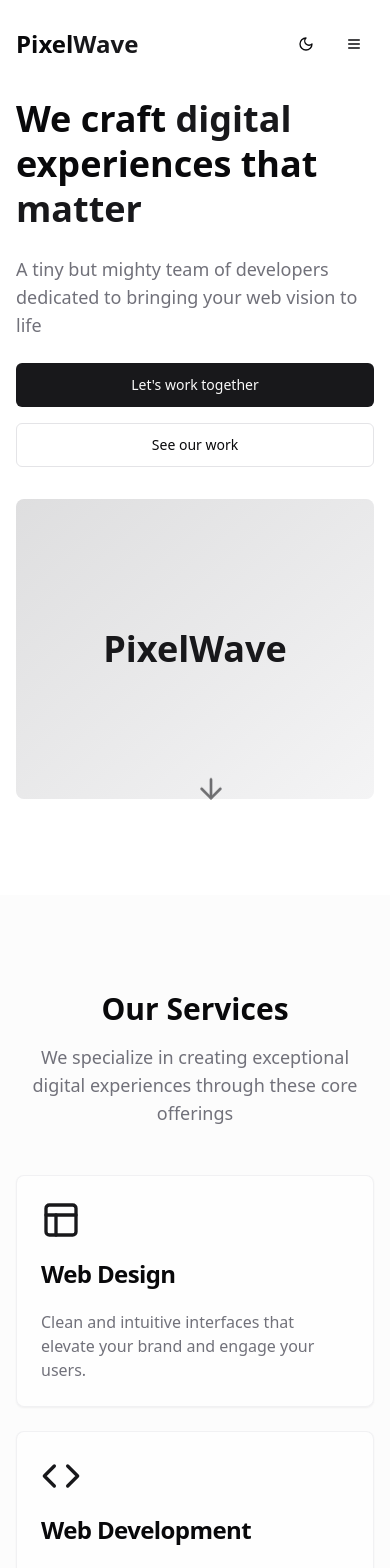
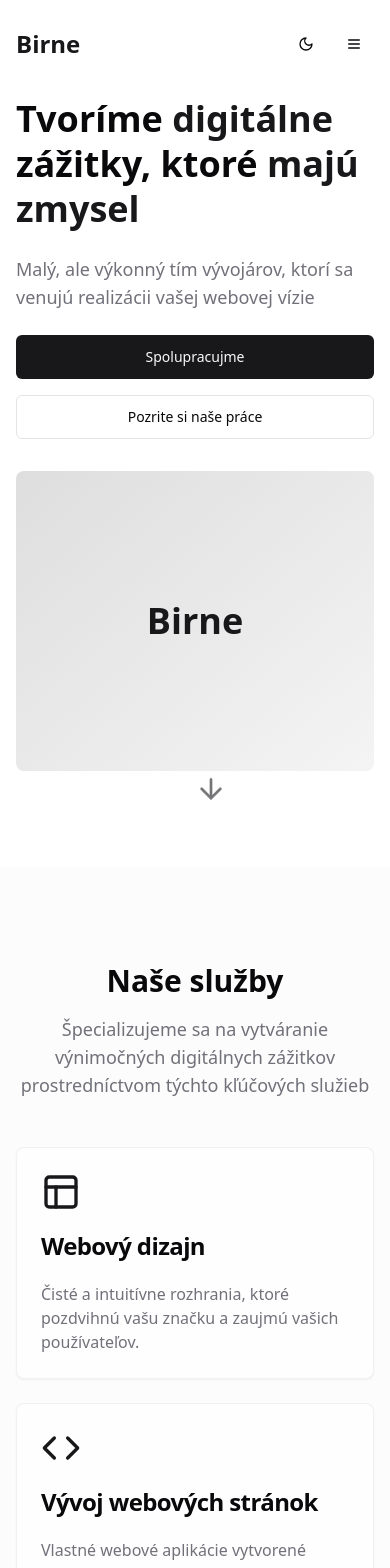
Before and after one commit to pipistrellonetopier6/cozy-scrolls, a React (Vite) app: page / in a window 390 px wide. Shown: the top 1568 px of the page. Built offline with nearby package versions, Linux system fonts and the light colour scheme.

Commit message:
Refactor: Translate to Slovak and update content
Translate the entire page to Slovak, change the agency name to "Birne", and remove the "View Project" and "View All Projects" buttons from the "Our Work" section.

```diff
--- a/src/components/Footer.tsx
+++ b/src/components/Footer.tsx
@@ -10,10 +10,10 @@ const Footer = () => {
         <div className="flex flex-col md:flex-row justify-between items-center">
           <div className="mb-6 md:mb-0">
             <a href="#home" className="text-2xl font-bold">
-              Pixel<span className="text-primary">Wave</span>
+              <span className="text-primary">Birne</span>
             </a>
             <p className="text-muted-foreground mt-2 text-sm">
-              Crafting digital experiences that matter
+              Tvoríme digitálne zážitky, ktoré majú zmysel
             </p>
           </div>
 
@@ -36,11 +36,11 @@ const Footer = () => {
         <div className="border-t border-border/50 my-8"></div>
 
         <div className="flex flex-col md:flex-row justify-between items-center text-sm text-muted-foreground">
-          <div>© {currentYear} PixelWave. All rights reserved.</div>
+          <div>© {currentYear} Birne. Všetky práva vyhradené.</div>
           <div className="flex space-x-6 mt-4 md:mt-0">
-            <a href="#" className="hover:text-primary transition-colors">Privacy</a>
-            <a href="#" className="hover:text-primary transition-colors">Terms</a>
-            <a href="#" className="hover:text-primary transition-colors">Cookie Policy</a>
+            <a href="#" className="hover:text-primary transition-colors">Súkromie</a>
+            <a href="#" className="hover:text-primary transition-colors">Podmienky</a>
+            <a href="#" className="hover:text-primary transition-colors">Cookie politika</a>
           </div>
         </div>
       </div>
--- a/src/components/Navbar.tsx
+++ b/src/components/Navbar.tsx
@@ -5,12 +5,12 @@ import ThemeToggle from "./ThemeToggle";
 import { Button } from "@/components/ui/button";
 
 const navLinks = [
-  { label: "Home", href: "#home" },
-  { label: "Services", href: "#services" },
-  { label: "About", href: "#about" },
-  { label: "Work", href: "#work" },
-  { label: "Testimonials", href: "#testimonials" },
-  { label: "Contact", href: "#contact" },
+  { label: "Domov", href: "#home" },
+  { label: "Služby", href: "#services" },
+  { label: "O nás", href: "#about" },
+  { label: "Naše práce", href: "#work" },
+  { label: "Referencie", href: "#testimonials" },
+  { label: "Kontakt", href: "#contact" },
 ];
 
 const Navbar = () => {
@@ -35,7 +35,7 @@ const Navbar = () => {
     >
       <div className="container mx-auto px-4 md:px-6 flex items-center justify-between">
         <a href="#home" className="text-2xl font-bold">
-          Pixel<span className="text-primary">Wave</span>
+          <span className="text-primary">Birne</span>
         </a>
 
         {/* Desktop Navigation */}
--- a/src/components/ThemeToggle.tsx
+++ b/src/components/ThemeToggle.tsx
@@ -38,7 +38,7 @@ const ThemeToggle = () => {
       ) : (
         <Sun className="h-5 w-5 transition-all" />
       )}
-      <span className="sr-only">Toggle theme</span>
+      <span className="sr-only">Prepnúť tému</span>
     </Button>
   );
 };
--- a/src/components/sections/About.tsx
+++ b/src/components/sections/About.tsx
@@ -5,17 +5,17 @@ const stats = [
   {
     icon: <Users className="h-8 w-8" />,
     value: "10+",
-    label: "Happy Clients"
+    label: "Spokojných klientov"
   },
   {
     icon: <Award className="h-8 w-8" />,
     value: "25+",
-    label: "Projects Completed"
+    label: "Dokončených projektov"
   },
   {
     icon: <Clock className="h-8 w-8" />,
     value: "5+",
-    label: "Years Experience"
+    label: "Rokov skúseností"
   }
 ];
 
@@ -25,12 +25,12 @@ const About = () => {
       <div className="section-container">
         <div className="grid grid-cols-1 lg:grid-cols-2 gap-12 items-center">
           <div className="space-y-6 order-2 lg:order-1 reveal">
-            <h2 className="text-3xl md:text-4xl font-bold">Small team, big impact</h2>
+            <h2 className="text-3xl md:text-4xl font-bold">Malý tím, veľký dopad</h2>
             <p className="text-muted-foreground text-lg">
-              PixelWave is a boutique web development agency founded on the belief that great websites don't require huge teams — just the right expertise and attention to detail.
+              Birne je butikovou agentúrou pre vývoj webových stránok založenou na presvedčení, že skvelé webové stránky nevyžadujú veľké tímy — len správne odborné znalosti a pozornosť k detailom.
             </p>
             <p className="text-muted-foreground">
-              Our small team of dedicated developers brings together years of experience in creating beautiful, functional, and high-performing websites. We pride ourselves on a collaborative approach that lets us understand your unique needs and deliver websites that truly represent your brand and meet your objectives.
+              Náš malý tím oddaných vývojárov spája roky skúseností s vytváraním krásnych, funkčných a vysoko výkonných webových stránok. Sme hrdí na náš spolupracujúci prístup, ktorý nám umožňuje porozumieť vašim jedinečným potrebám a dodávať webové stránky, ktoré skutočne reprezentujú vašu značku a plnia vaše ciele.
             </p>
 
             <div className="grid grid-cols-3 gap-4 pt-4">
@@ -48,7 +48,7 @@ const About = () => {
             <div className="w-full h-full bg-gradient-to-tr from-primary/5 to-primary/20 flex items-center justify-center">
               <div className="p-8 text-center">
                 <div className="text-xl font-medium text-foreground/80">
-                  "Great websites are built with care, precision, and a deep understanding of what makes users engage."
+                  "Skvelé webové stránky sú postavené so starostlivosťou, presnosťou a hlbokým porozumením toho, čo spôsobuje zapojenie používateľov."
                 </div>
               </div>
             </div>
--- a/src/components/sections/Contact.tsx
+++ b/src/components/sections/Contact.tsx
@@ -25,8 +25,8 @@ const Contact = () => {
     console.log("Form submitted:", formData);
 
     toast({
-      title: "Message sent!",
-      description: "We'll get back to you as soon as possible.",
+      title: "Správa odoslaná!",
+      description: "Ozveme sa vám čo najskôr.",
     });
 
     setFormData({ name: "", email: "", message: "" });
@@ -37,23 +37,23 @@ const Contact = () => {
       <div className="section-container">
         <div className="grid grid-cols-1 lg:grid-cols-2 gap-12">
           <div className="space-y-6 reveal">
-            <h2 className="text-3xl md:text-4xl font-bold">Let's Talk</h2>
+            <h2 className="text-3xl md:text-4xl font-bold">Porozprávajme sa</h2>
             <p className="text-muted-foreground text-lg">
-              Ready to start your next web project? We'd love to hear from you and discuss how we can bring your vision to life.
+              Ste pripravení začať svoj ďalší webový projekt? Radi sa s vami spojíme a prediskutujeme, ako môžeme vašu víziu premeniť na skutočnosť.
             </p>
 
             <div className="space-y-4 pt-4">
               <div className="flex items-center">
                 <Mail className="h-5 w-5 text-primary mr-3" />
-                <span>hello@pixelwave.dev</span>
+                <span>ahoj@birne.sk</span>
               </div>
               <div className="flex items-center">
                 <Phone className="h-5 w-5 text-primary mr-3" />
-                <span>+1 (555) 123-4567</span>
+                <span>+421 903 123 456</span>
               </div>
               <div className="flex items-center">
                 <MapPin className="h-5 w-5 text-primary mr-3" />
-                <span>123 Web Street, Digital City</span>
+                <span>Webová 123, 811 01 Bratislava</span>
               </div>
             </div>
           </div>
@@ -61,13 +61,13 @@ const Contact = () => {
           <div className="bg-card/50 backdrop-blur-sm rounded-lg p-6 border border-border/50 reveal">
             <form onSubmit={handleSubmit} className="space-y-6">
               <div className="space-y-2">
-                <label htmlFor="name" className="text-sm font-medium">Name</label>
+                <label htmlFor="name" className="text-sm font-medium">Meno</label>
                 <Input
                   id="name"
                   name="name"
                   value={formData.name}
                   onChange={handleChange}
-                  placeholder="Your name"
+                  placeholder="Vaše meno"
                   required
                 />
               </div>
@@ -80,26 +80,26 @@ const Contact = () => {
                   type="email"
                   value={formData.email}
                   onChange={handleChange}
-                  placeholder="your.email@example.com"
+                  placeholder="vas.email@priklad.sk"
                   required
                 />
               </div>
 
               <div className="space-y-2">
-                <label htmlFor="message" className="text-sm font-medium">Message</label>
+                <label htmlFor="message" className="text-sm font-medium">Správa</label>
                 <Textarea
                   id="message"
                   name="message"
                   value={formData.message}
                   onChange={handleChange}
-                  placeholder="Tell us about your project..."
+                  placeholder="Povedzte nám o vašom projekte..."
                   rows={5}
                   required
                 />
               </div>
 
               <Button type="submit" className="w-full">
-                Send Message <ArrowRight className="ml-2 h-4 w-4" />
+                Odoslať správu <ArrowRight className="ml-2 h-4 w-4" />
               </Button>
             </form>
           </div>
--- a/src/components/sections/Hero.tsx
+++ b/src/components/sections/Hero.tsx
@@ -8,30 +8,30 @@ const Hero = () => {
       <div className="section-container grid grid-cols-1 lg:grid-cols-2 gap-8 lg:gap-16 items-center">
         <div className="space-y-6 reveal">
           <h1 className="text-4xl md:text-5xl lg:text-6xl font-bold leading-tight">
-            We craft <span className="text-primary">digital</span> experiences that <span className="text-primary">matter</span>
+            Tvoríme <span className="text-primary">digitálne</span> zážitky, ktoré <span className="text-primary">majú zmysel</span>
           </h1>
           <p className="text-lg md:text-xl text-muted-foreground">
-            A tiny but mighty team of developers dedicated to bringing your web vision to life
+            Malý, ale výkonný tím vývojárov, ktorí sa venujú realizácii vašej webovej vízie
           </p>
           <div className="flex flex-col sm:flex-row gap-4">
             <Button size="lg" asChild>
-              <a href="#contact">Let's work together</a>
+              <a href="#contact">Spolupracujme</a>
             </Button>
             <Button size="lg" variant="outline" asChild>
-              <a href="#work">See our work</a>
+              <a href="#work">Pozrite si naše práce</a>
             </Button>
           </div>
         </div>
         <div className="h-[300px] md:h-[400px] lg:h-[500px] bg-muted rounded-lg overflow-hidden reveal">
           <div className="w-full h-full bg-gradient-to-br from-primary/10 to-secondary/30 flex items-center justify-center">
-            <div className="text-4xl font-bold text-primary">PixelWave</div>
+            <div className="text-4xl font-bold text-primary">Birne</div>
           </div>
         </div>
       </div>
       <a
         href="#services"
         className="absolute bottom-8 left-1/2 transform -translate-x-1/2 animate-bounce"
-        aria-label="Scroll to services section"
+        aria-label="Prejsť na sekciu služby"
       >
         <ArrowDown className="h-8 w-8 text-primary opacity-60" />
       </a>
--- a/src/components/sections/Services.tsx
+++ b/src/components/sections/Services.tsx
@@ -5,23 +5,23 @@ import { Card, CardContent, CardDescription, CardHeader, CardTitle } from "@/com
 const services = [
   {
     icon: <Layout className="h-10 w-10" />,
-    title: "Web Design",
-    description: "Clean and intuitive interfaces that elevate your brand and engage your users."
+    title: "Webový dizajn",
+    description: "Čisté a intuitívne rozhrania, ktoré pozdvihnú vašu značku a zaujmú vašich používateľov."
   },
   {
     icon: <Code className="h-10 w-10" />,
-    title: "Web Development",
-    description: "Custom web applications built with modern technologies for optimal performance."
+    title: "Vývoj webových stránok",
+    description: "Vlastné webové aplikácie vytvorené pomocou moderných technológií pre optimálny výkon."
   },
   {
     icon: <Smartphone className="h-10 w-10" />,
-    title: "Responsive Design",
-    description: "Websites that look and function beautifully across all devices and screen sizes."
+    title: "Responzívny dizajn",
+    description: "Webové stránky, ktoré vyzerajú a fungujú skvele na všetkých zariadeniach a veľkostiach obrazovky."
   },
   {
     icon: <Rocket className="h-10 w-10" />,
-    title: "Performance Optimization",
-    description: "Speed up your site for better user experience and improved search rankings."
+    title: "Optimalizácia výkonu",
+    description: "Zrýchlite svoju stránku pre lepšiu používateľskú skúsenosť a lepšie umiestnenie vo vyhľadávaní."
   }
 ];
 
@@ -30,9 +30,9 @@ const Services = () => {
     <section id="services" className="section-padding bg-muted/30">
       <div className="section-container space-y-12">
         <div className="text-center space-y-4 max-w-3xl mx-auto reveal">
-          <h2 className="text-3xl md:text-4xl font-bold">Our Services</h2>
+          <h2 className="text-3xl md:text-4xl font-bold">Naše služby</h2>
           <p className="text-muted-foreground text-lg">
-            We specialize in creating exceptional digital experiences through these core offerings
+            Špecializujeme sa na vytváranie výnimočných digitálnych zážitkov prostredníctvom týchto kľúčových služieb
           </p>
         </div>
 
--- a/src/components/sections/Testimonials.tsx
+++ b/src/components/sections/Testimonials.tsx
@@ -3,19 +3,19 @@ import { Quote } from "lucide-react";
 
 const testimonials = [
   {
-    quote: "Working with PixelWave was a dream. They transformed our outdated website into a modern, functional platform that's driving real results for our business.",
+    quote: "Spolupráca s Birne bola ako sen. Transformovali našu zastaranú webovú stránku na modernú, funkčnú platformu, ktorá prináša reálne výsledky pre naše podnikanie.",
     author: "Sarah J.",
     company: "Bloom Boutique",
     image: "bg-gradient-to-br from-primary/20 to-muted"
   },
   {
-    quote: "The team's technical expertise is matched only by their commitment to understanding our needs. They delivered a custom web application that exceeded our expectations.",
+    quote: "Technické znalosti tímu sa vyrovnajú len ich záväzku porozumieť našim potrebám. Dodali nám vlastnú webovú aplikáciu, ktorá prekonala naše očakávania.",
     author: "Michael T.",
     company: "Tempo Analytics",
     image: "bg-gradient-to-tr from-muted to-primary/20"
   },
   {
-    quote: "What sets PixelWave apart is their attention to detail. From design to development, every aspect of our project was handled with care and precision.",
+    quote: "Čo odlišuje Birne, je ich pozornosť k detailom. Od dizajnu po vývoj, každý aspekt nášho projektu bol spracovaný s starostlivosťou a presnosťou.",
     author: "Elena R.",
     company: "FoodFinder",
     image: "bg-gradient-to-bl from-primary/20 to-muted"
@@ -27,9 +27,9 @@ const Testimonials = () => {
     <section id="testimonials" className="section-padding">
       <div className="section-container space-y-12">
         <div className="text-center space-y-4 max-w-3xl mx-auto reveal">
-          <h2 className="text-3xl md:text-4xl font-bold">What Our Clients Say</h2>
+          <h2 className="text-3xl md:text-4xl font-bold">Čo hovoria naši klienti</h2>
           <p className="text-muted-foreground text-lg">
-            Don't just take our word for it — hear from the businesses we've helped
+            Neberte len naše slovo — vypočujte si podniky, ktorým sme pomohli
           </p>
         </div>
 
--- a/src/components/sections/Work.tsx
+++ b/src/components/sections/Work.tsx
@@ -1,24 +1,23 @@
 
 import { ExternalLink } from "lucide-react";
-import { Button } from "@/components/ui/button";
 
 const projects = [
   {
     title: "Bloom E-commerce",
-    description: "A modern online store built with React and integrated with headless CMS",
-    tags: ["E-commerce", "React", "API Integration"],
+    description: "Moderný internetový obchod vytvorený pomocou Reactu a integrovaný s headless CMS",
+    tags: ["E-commerce", "React", "API Integrácia"],
     image: "bg-gradient-to-br from-primary/10 to-accent/30"
   },
   {
     title: "Tempo Dashboard",
-    description: "Analytics dashboard for a SaaS application with real-time data visualization",
-    tags: ["Dashboard", "Data Visualization", "SaaS"],
+    description: "Analytický dashboard pre SaaS aplikáciu s vizualizáciou údajov v reálnom čase",
+    tags: ["Dashboard", "Vizualizácia dát", "SaaS"],
     image: "bg-gradient-to-tr from-secondary/20 to-primary/10"
   },
   {
     title: "FoodFinder App",
-    description: "Restaurant discovery platform with location-based search and reviews",
-    tags: ["Geolocation", "Reviews", "Mobile-first"],
+    description: "Platforma na objavovanie reštaurácií s vyhľadávaním na základe polohy a recenziami",
+    tags: ["Geolokácia", "Recenzie", "Mobile-first"],
     image: "bg-gradient-to-bl from-accent/20 to-primary/10"
   }
 ];
@@ -28,9 +27,9 @@ const Work = () => {
     <section id="work" className="section-padding bg-muted/30">
       <div className="section-container space-y-12">
         <div className="text-center space-y-4 max-w-3xl mx-auto reveal">
-          <h2 className="text-3xl md:text-4xl font-bold">Our Work</h2>
+          <h2 className="text-3xl md:text-4xl font-bold">Naše práce</h2>
           <p className="text-muted-foreground text-lg">
-            A selection of recent projects we've crafted with passion and precision
+            Výber nedávnych projektov, ktoré sme vytvorili s vášňou a presnosťou
           </p>
         </div>
 
@@ -48,18 +47,9 @@ const Work = () => {
                     </span>
                   ))}
                 </div>
-                <Button variant="ghost" size="sm" className="w-fit mt-4 opacity-0 group-hover:opacity-100 transition-all duration-300">
-                  View Project <ExternalLink className="ml-2 h-4 w-4" />
-                </Button>
               </div>
             </div>
           ))}
-        </div>
-
-        <div className="text-center pt-8 reveal">
-          <Button size="lg" variant="outline">
-            View All Projects
-          </Button>
         </div>
       </div>
     </section>
```
